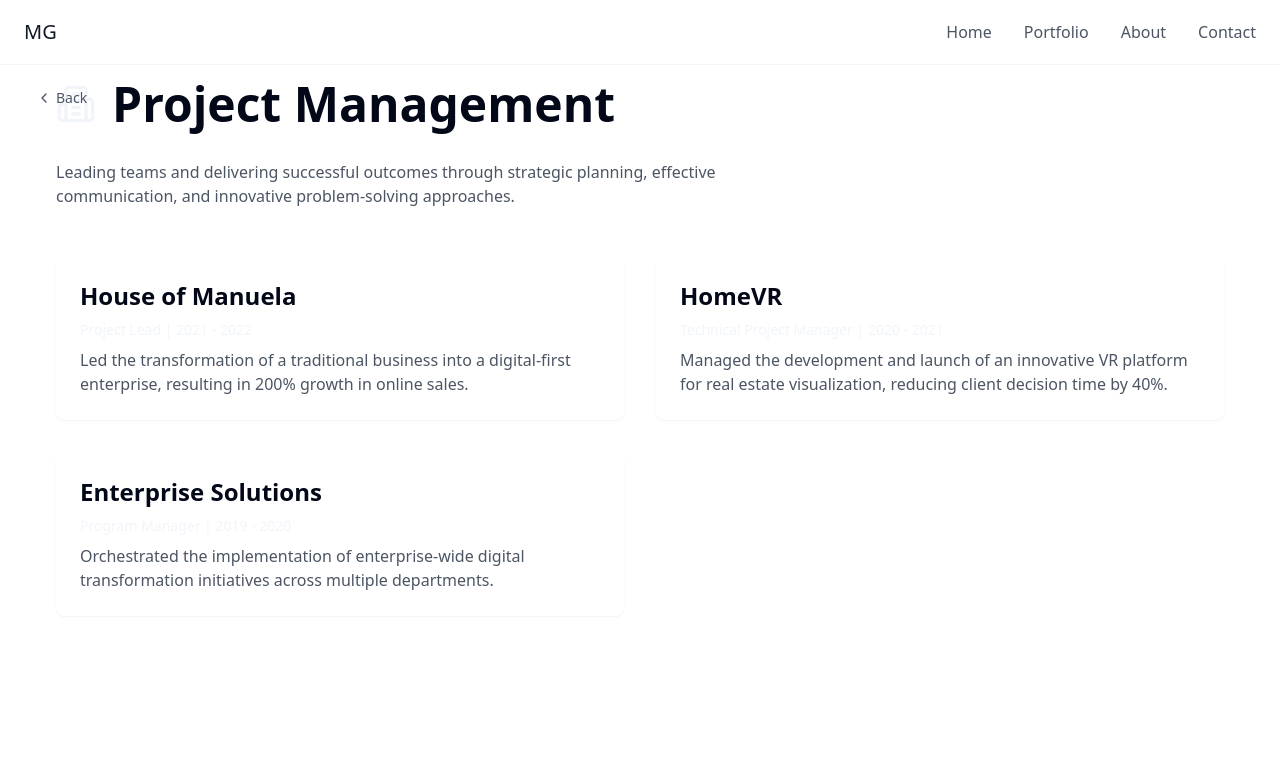
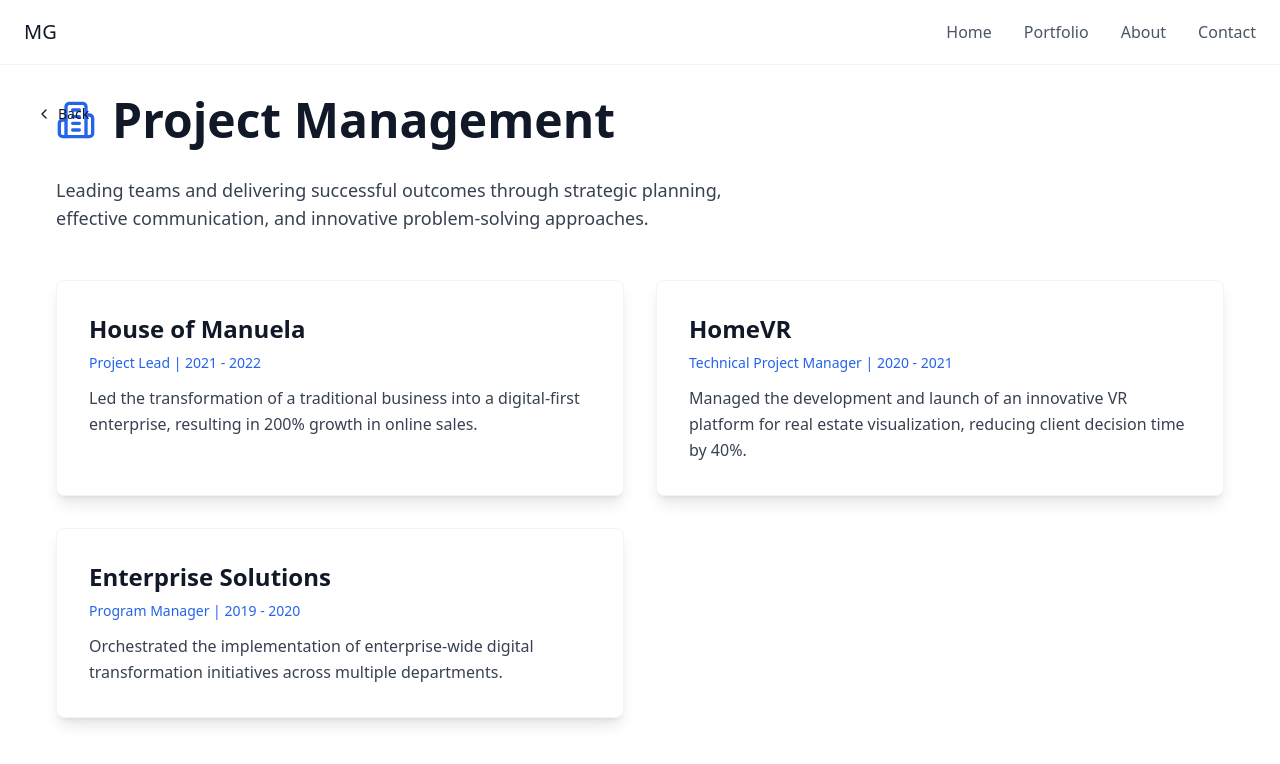
Before and after one commit to catsandsoup/monty-portfolio, a React (Vite) app: page /portfolio/project-management in a window 1280 px wide. Shown: the top 764 px of the page. Built offline with nearby package versions, Linux system fonts and the light colour scheme.

Commit message:
No changes made.

```diff
--- a/src/components/BackButton.tsx
+++ b/src/components/BackButton.tsx
@@ -10,11 +10,11 @@ const BackButton = () => {
     <Button
       variant="ghost"
       size="sm"
-      className="absolute left-6 top-20 flex items-center gap-1 text-gray-600 hover:text-gray-900 transition-colors"
+      className="fixed left-6 top-24 z-40 flex items-center gap-1.5 text-gray-900 hover:text-blue-600 hover:bg-blue-50 transition-all"
       onClick={() => navigate(-1)}
     >
-      <ChevronLeft className="h-4 w-4" />
-      Back
+      <ChevronLeft className="h-5 w-5" />
+      <span className="font-medium">Back</span>
     </Button>
   );
 };
--- a/src/pages/ProjectManagement.tsx
+++ b/src/pages/ProjectManagement.tsx
@@ -25,7 +25,7 @@ const ProjectManagement = () => {
   ];
 
   return (
-    <section className="min-h-screen pt-20 px-6">
+    <section className="min-h-screen pt-24 px-6">
       <motion.div
         initial={{ opacity: 0 }}
         animate={{ opacity: 1 }}
@@ -33,10 +33,10 @@ const ProjectManagement = () => {
         className="container mx-auto"
       >
         <div className="flex items-center gap-4 mb-8">
-          <Building2 className="h-10 w-10 text-accent" />
-          <h1 className="text-4xl md:text-5xl font-bold">Project Management</h1>
+          <Building2 className="h-10 w-10 text-blue-600" />
+          <h1 className="text-4xl md:text-5xl font-bold text-gray-900">Project Management</h1>
         </div>
-        <p className="text-gray-600 max-w-2xl mb-12">
+        <p className="text-gray-700 text-lg max-w-2xl mb-12">
           Leading teams and delivering successful outcomes through strategic planning,
           effective communication, and innovative problem-solving approaches.
         </p>
@@ -47,13 +47,13 @@ const ProjectManagement = () => {
               initial={{ opacity: 0, y: 20 }}
               animate={{ opacity: 1, y: 0 }}
               transition={{ duration: 0.5, delay: index * 0.1 }}
-              className="bg-white rounded-lg p-6 shadow-sm hover:shadow-md transition-shadow"
+              className="bg-white rounded-lg p-8 shadow-lg hover:shadow-xl transition-all border border-gray-100"
             >
-              <h2 className="text-2xl font-semibold mb-2">{project.title}</h2>
-              <div className="text-sm text-accent mb-2">
+              <h2 className="text-2xl font-semibold mb-2 text-gray-900">{project.title}</h2>
+              <div className="text-sm font-medium text-blue-600 mb-3">
                 {project.role} | {project.duration}
               </div>
-              <p className="text-gray-600">{project.description}</p>
+              <p className="text-gray-700 text-base leading-relaxed">{project.description}</p>
             </motion.div>
           ))}
         </div>
```
